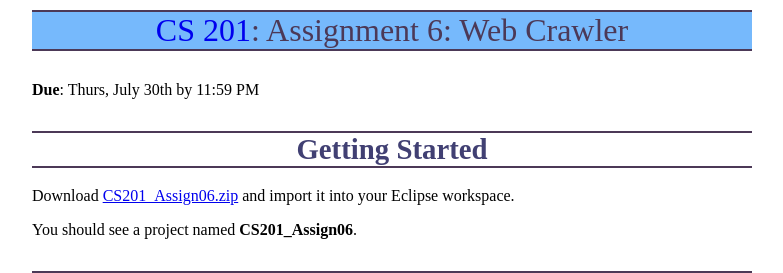
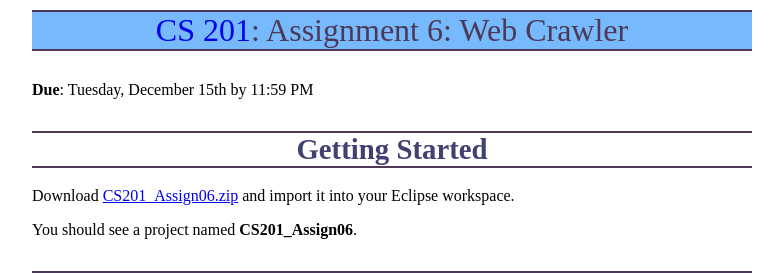
Before and after one commit to ycpcs/cs201-fall2015, a Jekyll site: the page built from assign/assign06.md, in a window 1280 px wide and 900 px high. Shown: the top 273 px of the window, without its empty margins (248-1031 px from the left). Built offline with Jekyll 4.4.1, drawn with Linux system fonts in a browser that asks for light colours; Markdown is read by kramdown in place of the engine named in the settings.

Commit message:
update due dates

```diff
--- a/assign/assign06.md
+++ b/assign/assign06.md
@@ -3,7 +3,7 @@ layout: default
 title: "Assignment 6: Web Crawler"
 ---
 
-**Due**: Thurs, July 30th by 11:59 PM
+**Due**: Tuesday, December 15th by 11:59 PM
 
 Getting Started
 ===============
```
Also changed, not shown: assign/assign05.md (+1 -1 lines).
